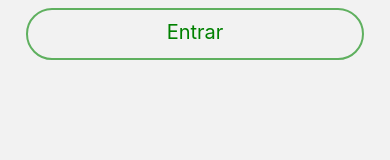
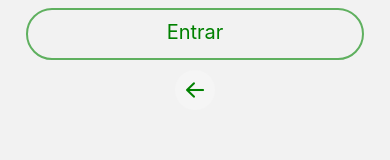
Before and after one commit to ErickWillyan/Novus_Statera, a React Native app: screen /Home in a window 390 px wide. Shown: the part 135-295 px from the top of the page. Built offline with nearby package versions, Linux system fonts and the light colour scheme.

Commit message:
Criando e testando ReturnButton
Teste

```diff
--- /dev/null
+++ b/src/components/ReturnButton.js
@@ -0,0 +1,53 @@
+import React from 'react';
+
+import { TouchableOpacity, StyleSheet } from 'react-native';
+
+import { AntDesign } from '@expo/vector-icons'; // Certifique-se de ter instalado a biblioteca de ícones
+
+
+
+const ReturnButton = ({ onPress }) => {
+
+    return (
+
+        <TouchableOpacity style={styles.button} onPress={onPress}>
+
+            <AntDesign name="arrowleft" size={24} color="#008100" style={styles.icon} />
+
+        </TouchableOpacity>
+
+    );
+
+};
+
+
+
+const styles = StyleSheet.create({
+
+    button: {
+
+        width: 40, // Largura do botão
+
+        height: 40, // Altura do botão
+
+        backgroundColor: '#F5F5F5', // Cor de fundo do botão
+
+        borderRadius: 25, // Border radius de 25
+
+        alignItems: 'center',
+
+        justifyContent: 'center',
+
+    },
+
+    icon: {
+
+        marginRight: 0,
+
+    },
+
+});
+
+
+
+export default ReturnButton;
--- a/src/screens/home/index.js
+++ b/src/screens/home/index.js
@@ -2,6 +2,7 @@ import React, { useState } from "react";
 import { View, Text, TouchableOpacity, StyleSheet } from "react-native";
 import TextInputComponent from "/src/components/TextInput";
 import CustomButton from "../../components/Button";
+import ReturnButton from "../../components/ReturnButton";
 
 export default function ScreenHome() {
   const [message, setMessage] = useState(""); // Estado para armazenar a mensagem
@@ -17,6 +18,7 @@ export default function ScreenHome() {
       <View style={{ alignItems: "center" }}>
         <CustomButton title="Entrar" onPress={handleButtonPress} />
         <Text style={styles.messageText}>{message}</Text> {/* Exibe a mensagem na tela */}
+        <ReturnButton/>
       </View>
     </View>
   );
```
